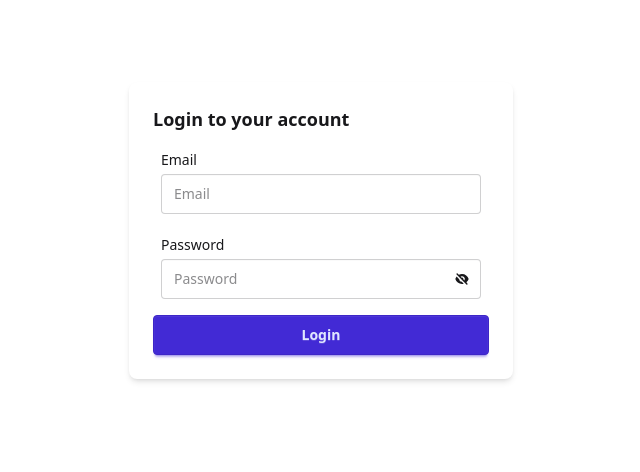
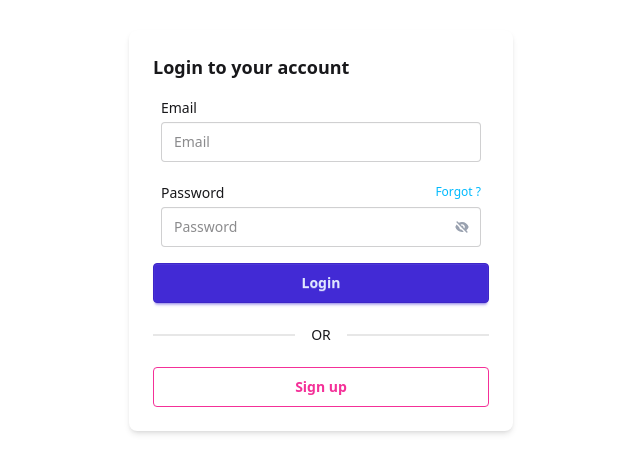
Before and after one commit to sorasora46/projo, a React (Vite) app in the folder frontend/: page /login in a window 1280 px wide. Shown: the part 170-642 px from the top of the page, without its empty margins (319-959 px from the left). Built offline with nearby package versions, Linux system fonts and the light colour scheme.

Commit message:
feat: add navigate to register, forgot-password page

```diff
--- a/frontend/src/pages/Login.tsx
+++ b/frontend/src/pages/Login.tsx
@@ -3,6 +3,7 @@ import { HiEye, HiEyeOff } from "react-icons/hi";
 import { useForm } from "react-hook-form";
 import { zodResolver } from "@hookform/resolvers/zod";
 import { LoginSchema, type LoginFormData } from "../schemas/login";
+import { Link, useNavigate } from "react-router";
 
 const Login = () => {
   const {
@@ -12,6 +13,8 @@ const Login = () => {
   } = useForm<LoginFormData>({ resolver: zodResolver(LoginSchema) });
 
   const [isHidePassword, setIsHidePassword] = useState(true);
+
+  const navigate = useNavigate();
 
   const onSubmit = (data: LoginFormData) => {
     console.log("Valid form data:", data);
@@ -42,9 +45,14 @@ const Login = () => {
               )}
             </div>
             <div className="w-full flex flex-col gap-1">
-              <label htmlFor="password" className="self-start">
-                Password
-              </label>
+              <div className="flex justify-between items-center">
+                <label htmlFor="password" className="self-start">
+                  Password
+                </label>
+                <Link to="/forgot-password" className="text-xs text-info">
+                  Forgot ?
+                </Link>
+              </div>
               <div className="relative">
                 <input
                   id="password"
@@ -60,8 +68,8 @@ const Login = () => {
                     onChange={() => setIsHidePassword(!isHidePassword)}
                     className="sr-only"
                   />
-                  <HiEyeOff className="swap-on text-md" />
-                  <HiEye className="swap-off text-md" />
+                  <HiEyeOff className="swap-on text-md text-gray-400" />
+                  <HiEye className="swap-off text-md text-gray-400" />
                 </label>
               </div>
               {errors.password && (
@@ -77,6 +85,16 @@ const Login = () => {
               Login
             </button>
           </div>
+          <div className="divider">OR</div>
+          <div className="card-actions justify-center">
+            <button
+              type="button"
+              className="w-full btn btn-outline btn-secondary"
+              onClick={() => navigate("/register")}
+            >
+              Sign up
+            </button>
+          </div>
         </form>
       </div>
     </main>
```
